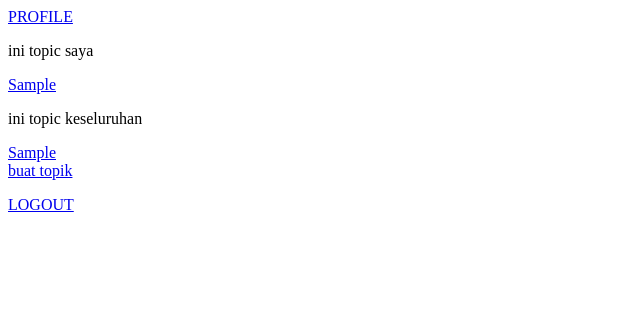
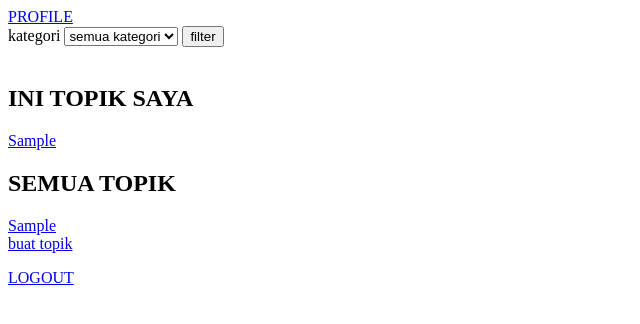
Before and after one commit to Faizal24L/PAW2026-1-D02_website, a PHP site: page /PAW2026-1-D02_website/client/dashboard_client.php in a window 1280 px wide. Shown: the top 324 px of the page, without its empty margins (0-640 px from the left). Run offline with PHP 8.4, Linux system fonts and the light colour scheme; the visitor is signed in with stand-in values (Sample User, id 1); tables that the repository leaves empty or names only in its code hold one stand-in row (values such as "Sample post").

Commit message:
menambah fitur filter untuk client melihat topic yang ia buat sendiri

```diff
--- a/authentication/register.php
+++ b/authentication/register.php
@@ -74,5 +74,6 @@
 
         <br><button type="submit">Login</button>
     </form>
+    <a href="./login.php">Halaman Login</a>
 </body>
 </html>
--- a/client/dashboard_client.php
+++ b/client/dashboard_client.php
@@ -3,12 +3,36 @@
     require "../connection/database.php";
 
     $id_user = $_SESSION["id_user"];
-    $sql = "SELECT id_topic, topic, id_user FROM topics ORDER BY id_topic DESC";
-    $query = $dbc -> prepare($sql);
-    $query->execute();
+    //ambil daftar kategori
+    $sql_kat = "SELECT id_kategori, kategori FROM categories ORDER by id_kategori ASC";
+    $query_kat = $dbc -> prepare($sql_kat);
+    $query_kat->execute();
+    $kategori = $query_kat->fetchAll();
 
-    $user = $query->fetchAll();
-    // var_dump($user);
+    //mengecek jika user memilih kategori
+    if(isset($_GET['kategori']) && $_GET['kategori'] !== ""){
+        $id_kategori = $_GET['kategori'];
+        //tampilkan topik sesuai kategori
+        $sql_topik = "SELECT topics.id_topic, topics.id_user, topics.topic, categories.kategori
+                FROM topics LEFT JOIN categories ON topics.id_kategori = categories.id_kategori
+                WHERE topics.id_kategori = :id_kategori
+                ORDER BY topics.id_topic DESC";
+        $query_topik =$dbc -> prepare($sql_topik);
+        $query_topik -> bindValue(":id_kategori", $id_kategori);
+        $query_topik->execute();
+    }else {
+        // Tampilkan semua topik
+        $sql_topic = "SELECT topics.id_topic, topics.id_user, topics.topic, categories.kategori
+                    FROM topics LEFT JOIN categories ON topics.id_kategori = categories.id_kategori
+                    ORDER BY topics.id_topic DESC";
+        $query_topik = $dbc->prepare($sql_topic);
+        $query_topik->execute();
+    }
+    $topik = $query_topik->fetchAll();
+    // var_dump($topik);
+    // echo "<br>";
+    // var_dump($_SESSION["id_user"]);
+    // exit();
 ?>
 
 <!DOCTYPE html>
@@ -19,20 +43,52 @@
     <title>Dashboard</title>
 </head>
 <body>
+    <!-- Lihat Profile -->
     <a href="../authentication/profile_client.php">PROFILE</a>
-    <p>ini topic saya</p>
-    <?php foreach($user as $topic):?>
-        <?php if ($topic['id_user'] == $id_user):?>
-            <div><a href="./topic_detail.php?id_topic=<?=$topic['id_topic']?>"><?= $topic['topic']?></a></div>
-        <?php endif;?>
 
-    <?php endforeach;?>
-    <p>ini topic keseluruhan</p>
-    <?php foreach($user as $topic):?>
-        <div><a href="./topic_detail.php?id_topic=<?=$topic['id_topic']?>"><?= $topic['topic']?></a></div>
-    <?php endforeach;?>
+    <!-- filter kategori -->
+    <form action="dashboard_client.php" method="GET">
+        <label for="kategori">kategori</label>
+        <select name="kategori">
+            <option value="">semua kategori</option>
+            <?php foreach($kategori as $kat): ?>
+                <option value="<?= $kat['id_kategori'] ?>"><?= $kat['kategori']?></option>
+            <?php endforeach; ?>
+        </select>
+        <button type="submit">filter</button>
+    </form>
 
+    <br>
+
+    <!-- daftar topik Diri Sendiri-->
+     <h2>INI TOPIK SAYA</h2>
+    <?php if (count($topik) > 0): ?>
+        <?php foreach ($topik as $top): ?>
+            <?php if ($top['id_user'] == $_SESSION['id_user']):?>
+                <div>
+                    <a href="./topic_detail.php?id_topic=<?= $top['id_topic'] ?>"><?= $top['topic'] ?></a>
+                </div>
+            <?php endif;?>
+        <?php endforeach; ?>
+    <?php else: ?>
+        <p>Belum ada topik pada kategori ini.</p>
+    <?php endif; ?>
+
+    <!-- Semua daftar topik -->
+    <h2>SEMUA TOPIK</h2>
+    <?php if (count($topik) > 0): ?>
+        <?php foreach ($topik as $top):?>
+            <div>
+                <a href="./topic_detail.php?id_topic=<?= $top['id_topic'] ?>"><?= $top['topic'] ?></a>
+            </div>
+        <?php endforeach;?>
+    <?php else: ?>
+        <p>Belum ada topik pada kategori ini.</p>
+    <?php endif; ?>
+    <!-- ke Halaman membuat topik -->
     <a href="create_topik.php?id_user=<?=$id_user?>">buat topik</a>
+
+    <!-- ke Halaman Logout -->
     <p><a href="../authentication/logout.php">LOGOUT</a></p>
 </body>
 </html>
--- a/expert/reply.php
+++ b/expert/reply.php
@@ -22,6 +22,7 @@
 
         $update_sql = "UPDATE replys SET reply = :new_reply
                 WHERE id_topic = :id_topic
+                AND id_user = :id_user
                 AND id_reply = :id_reply";
         $update = $dbc -> prepare($update_sql);
         $update -> bindValue(":new_reply", $new_reply);
@@ -65,7 +66,7 @@
         <?php if(!empty($row['id_reply'])): ?>
             <?php if($row['id_user'] == $_SESSION['id_user']): ?>
                 <!-- Isi string kosong dengan 'reply' -->
-                <form action="reply.php" method="POST">
+                <form action="reply.php?id_topic=<?= $IDtopic ?>" method="POST">
                     <input type="hidden" name="id_reply" value="<?= $row['id_reply'] ?>">
                     <textarea name="new_reply"><?= $row["reply"] ?></textarea>
                     <input type="submit" name="edit_reply" value="edit">
```
Also changed, not shown: expert/dashboard_expert.php (+67 -9 lines).
